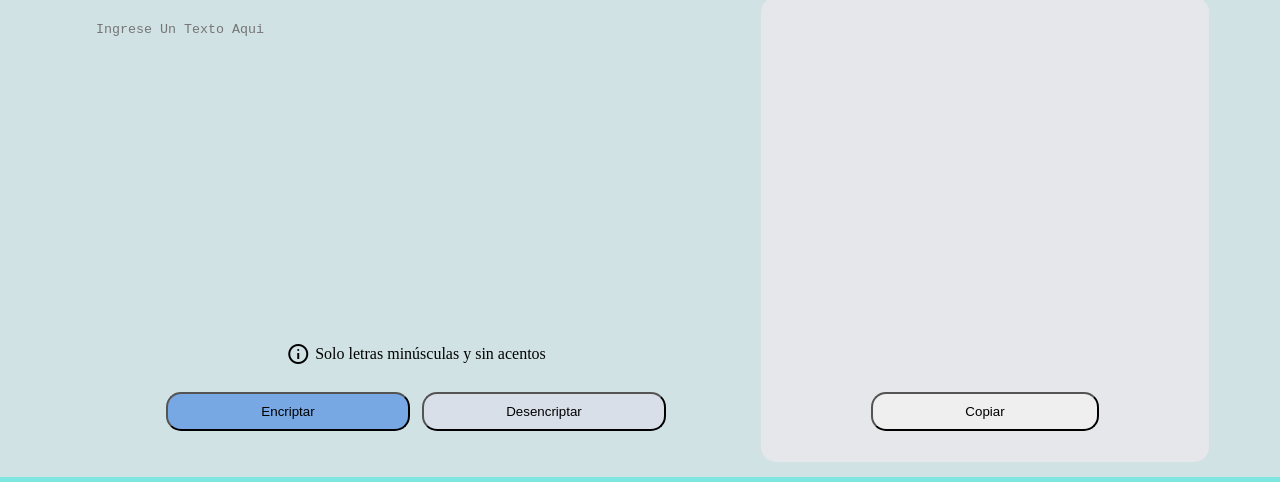
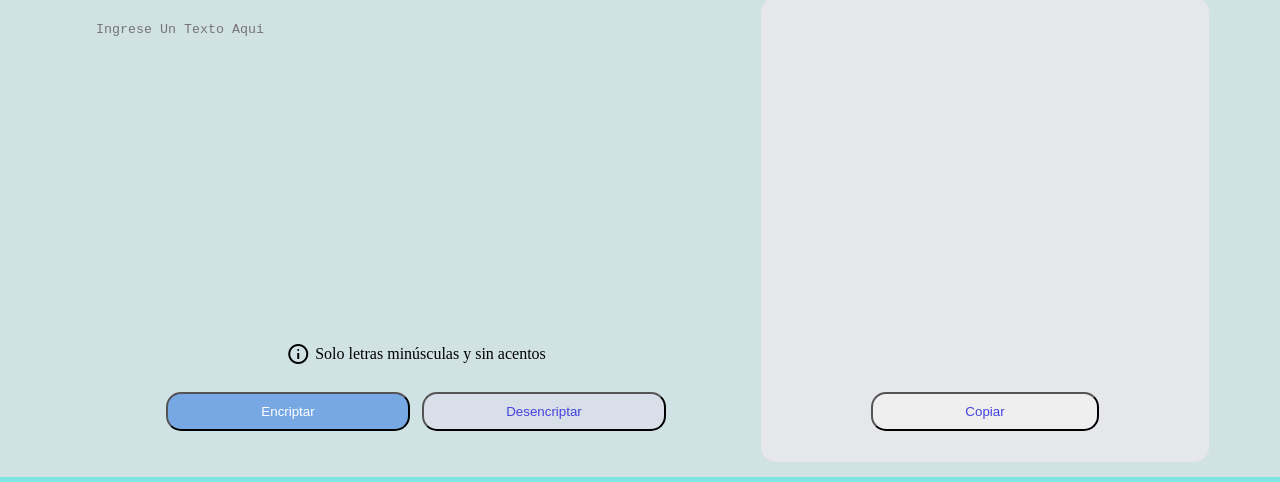
Before and after one commit to Osdad/Challenge-Principiante-Programaci-n, a plain HTML site: page index.html in a window 1280 px wide. Both pictures are taken after a click on the button "Encriptar". Shown: the part 173-655 px from the top of the page. Drawn offline with nearby package versions, Linux system fonts and the light colour scheme; a web font is replaced by a local one.

Commit message:
finalizado

```diff
--- a/styles/styles.css
+++ b/styles/styles.css
@@ -96,15 +96,18 @@ section p {
 
 .btn__encript {
   background: #77a8e4;
+  color: white;
+}
+
+.btn__desencript {
+  background: #d8dfe8;
+  color: rgb(67, 67, 221);
 }
 
 .desencriptar_mostar {
   width: 35%;
   border-radius: 15px;
   background: #e5e7eb;
-}
-.btn__desencript {
-  background: #d8dfe8;
 }
 
 .subtitle__des {
@@ -138,6 +141,7 @@ section p {
   border-radius: 15px;
   width: 52%;
   height: 39px;
+  color: rgb(67, 67, 221);
 }
 
 #mostrarTextoProcesado {
```
